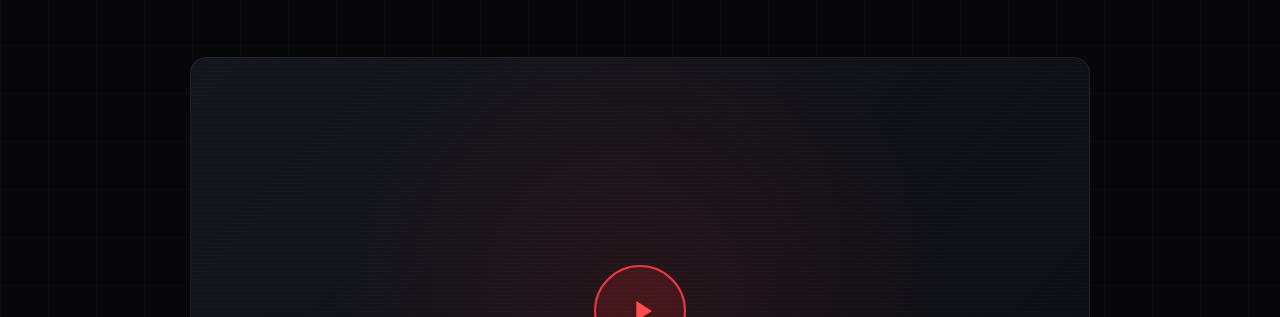
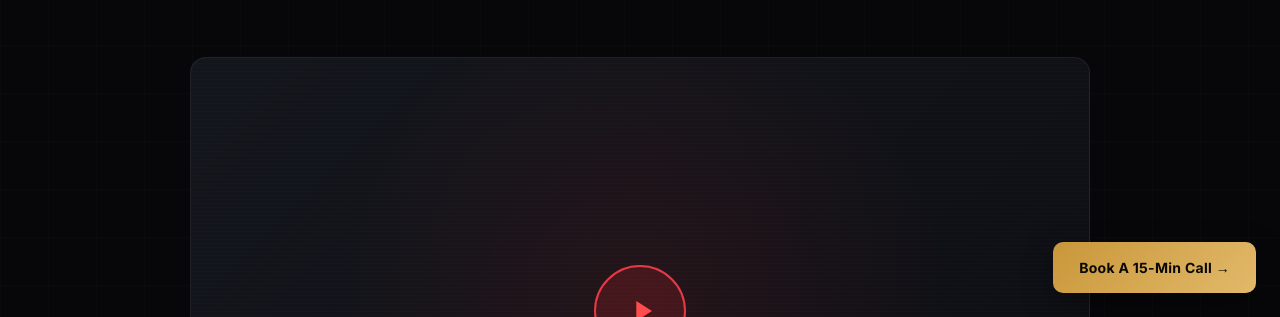
Before and after one commit to andrei170/warrior-trading-landing, a plain HTML site: page index.html in a window 1280 px wide. Shown: the part 483-800 px from the top of the page. Drawn offline with Linux system fonts and the light colour scheme.

Commit message:
Add Calendly CTA button

```diff
--- a/index.html
+++ b/index.html
@@ -295,5 +295,6 @@ section{padding:70px 0}
 const obs=new IntersectionObserver(e=>e.forEach(x=>x.isIntersecting&&x.target.classList.add('in')),{threshold:.1});
 document.querySelectorAll('.reveal').forEach(e=>obs.observe(e));
 </script>
+<a href="https://calendly.com/andreicopy/15min" target="_blank" rel="noopener" style="position:fixed;bottom:24px;right:24px;background:linear-gradient(135deg,#c9973a 0%,#e2b96a 100%);color:#0a0805;padding:14px 26px;border-radius:10px;font-weight:700;text-decoration:none;font-family:Inter,system-ui,sans-serif;font-size:14px;box-shadow:0 10px 30px rgba(0,0,0,.35);z-index:9999;letter-spacing:.02em;">Book A 15-Min Call &rarr;</a>
 </body>
 </html>
```
